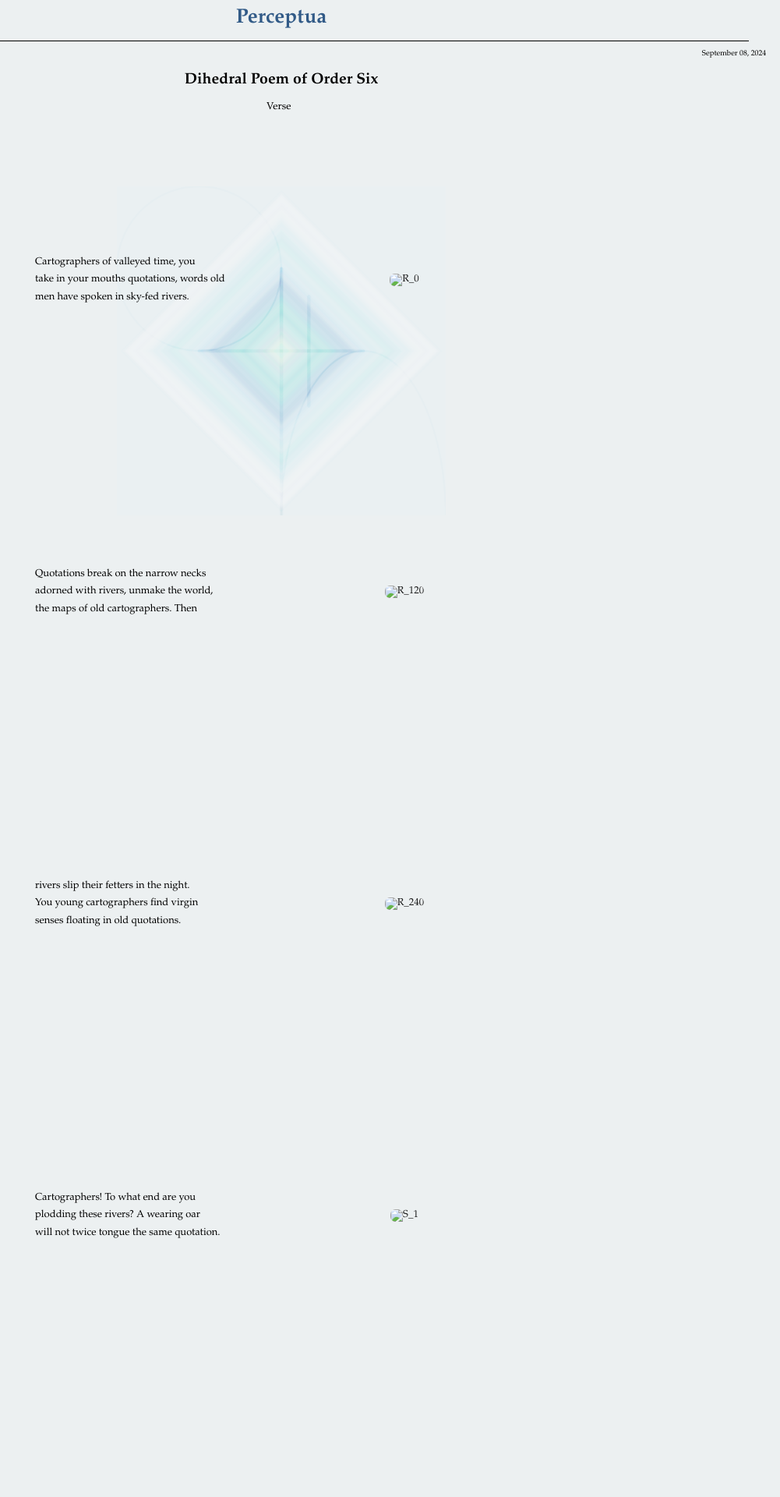
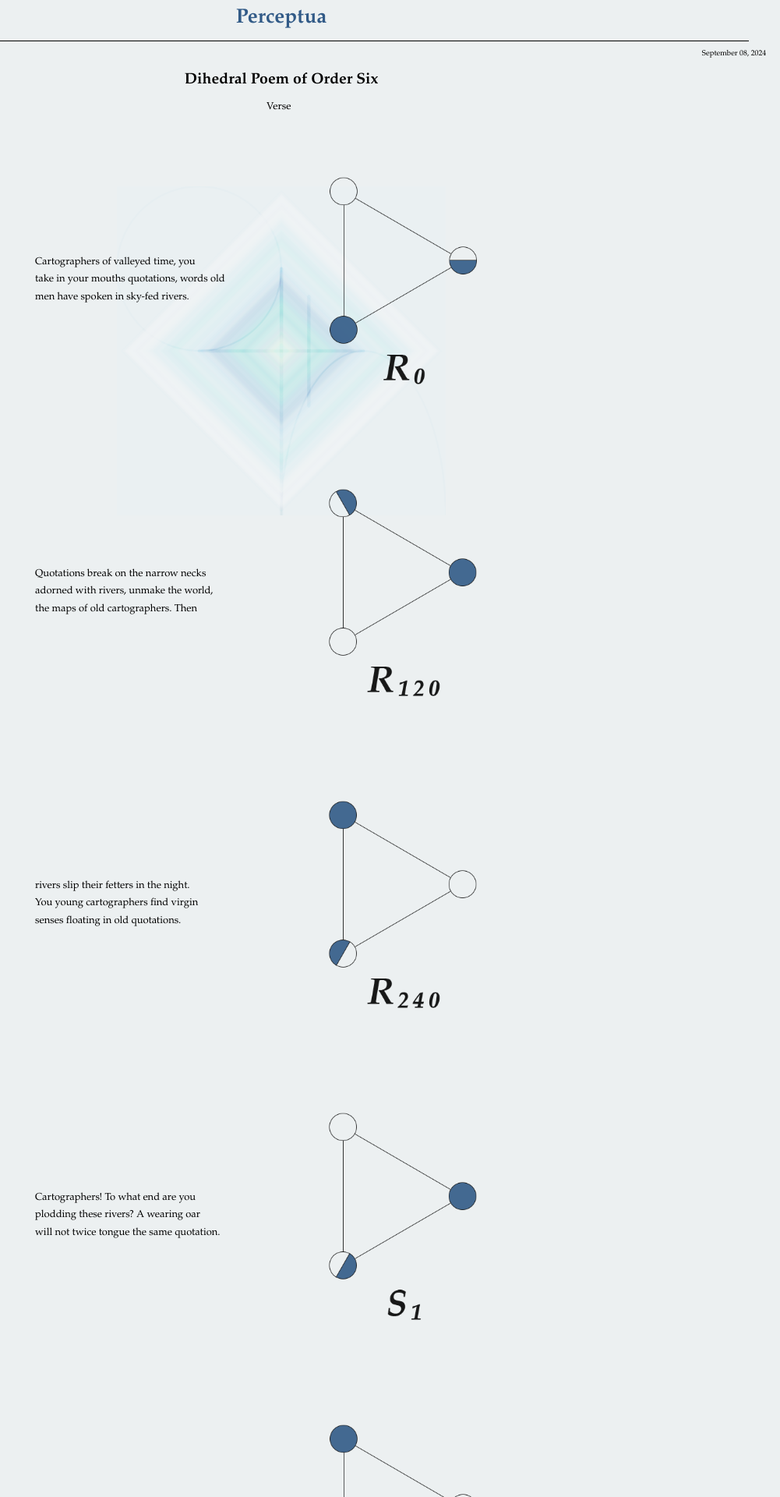
Before and after one commit to Perceptua/perceptua, a Jekyll site: the page built from _posts/2024-09-08-dihedral-poem-of-order-six.md, in a window 1280 px wide. Shown: the top 1920 px of the page at 78% size, without its empty margins (279-1280 px from the left). Built offline with Jekyll 4.4.1, drawn with Linux system fonts in a browser that asks for light colours.

Commit message:
fix image paths

```diff
--- a/_posts/2024-09-08-dihedral-poem-of-order-six.md
+++ b/_posts/2024-09-08-dihedral-poem-of-order-six.md
@@ -19,7 +19,7 @@ layout: post
         </p>
     </span>
     <span class="dihedral-item dihedral-img">
-        <img src="static/images/aph_noise.png" alt="R_0">
+        <img src="/static/images/D_3_R_0.png" alt="R_0">
     </span>
 </div>
 <div class="dihedral-container">
@@ -35,7 +35,7 @@ layout: post
         </p>
     </span>
     <span class="dihedral-item dihedral-img">
-        <img src="static/images/aph_noise.png" alt="R_120">
+        <img src="/static/images/D_3_R_120.png" alt="R_120">
     </span>
 </div>
 <div class="dihedral-container">
@@ -51,7 +51,7 @@ layout: post
         </p>
     </span>
     <span class="dihedral-item dihedral-img">
-        <img src="static/images/aph_noise.png" alt="R_240">
+        <img src="/static/images/D_3_R_240.png" alt="R_240">
     </span>
 </div>
 <div class="dihedral-container">
@@ -67,7 +67,7 @@ layout: post
         </p>
     </span>
     <span class="dihedral-item dihedral-img">
-        <img src="static/images/aph_noise.png" alt="S_1">
+        <img src="/static/images/D_3_S_1.png" alt="S_1">
     </span>
 </div>
 <div class="dihedral-container">
@@ -83,7 +83,7 @@ layout: post
         </p>
     </span>
     <span class="dihedral-item dihedral-img">
-        <img src="static/images/aph_noise.png" alt="S_2">
+        <img src="/static/images/D_3_S_2.png" alt="S_2">
     </span>
 </div>
 <div class="dihedral-container">
@@ -99,6 +99,6 @@ layout: post
         </p>
     </span>
     <span class="dihedral-item dihedral-img">
-        <img src="static/images/aph_noise.png" alt="S_3">
+        <img src="/static/images/D_3_S_3.png" alt="S_3">
     </span>
 </div>
```
